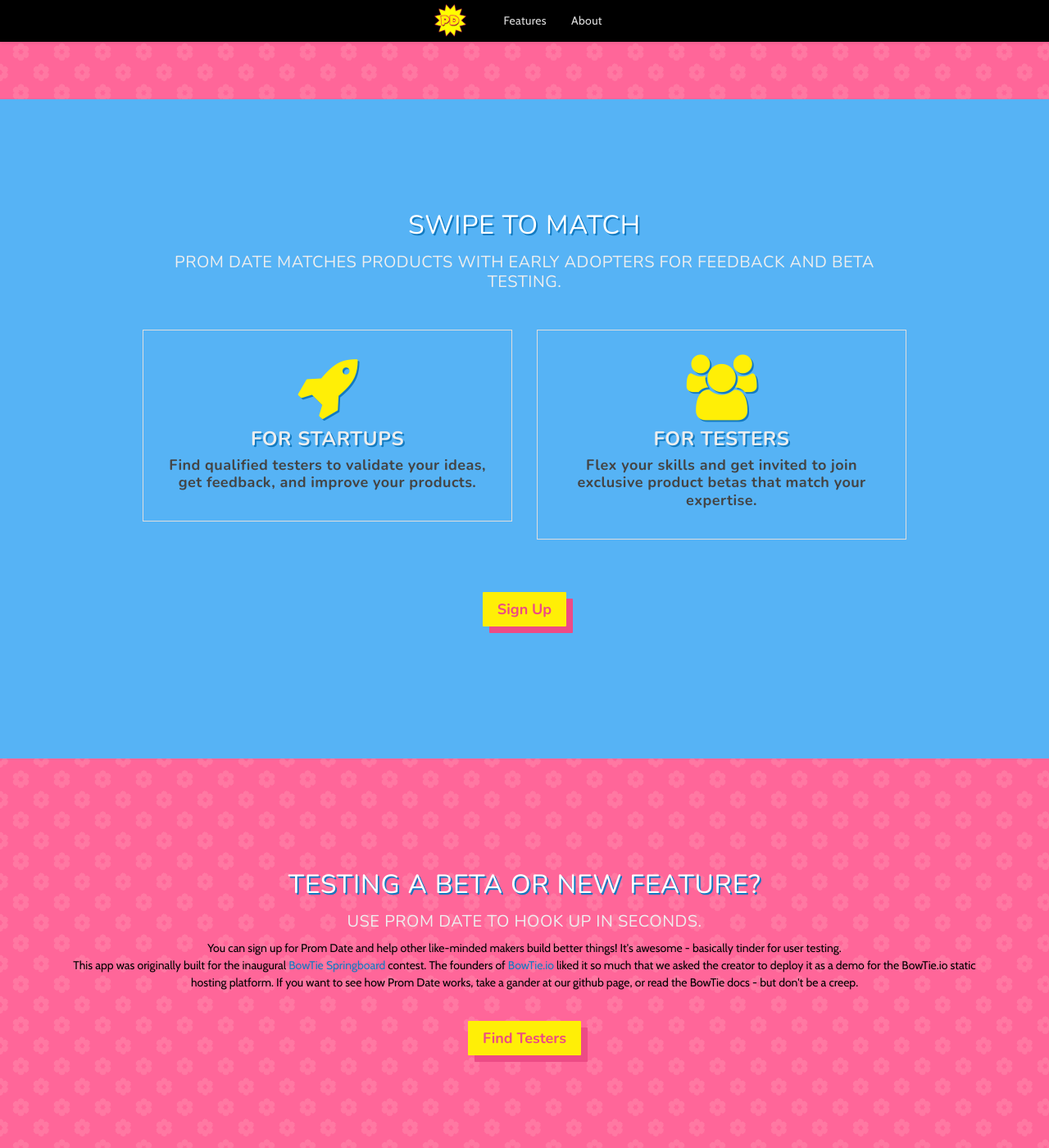
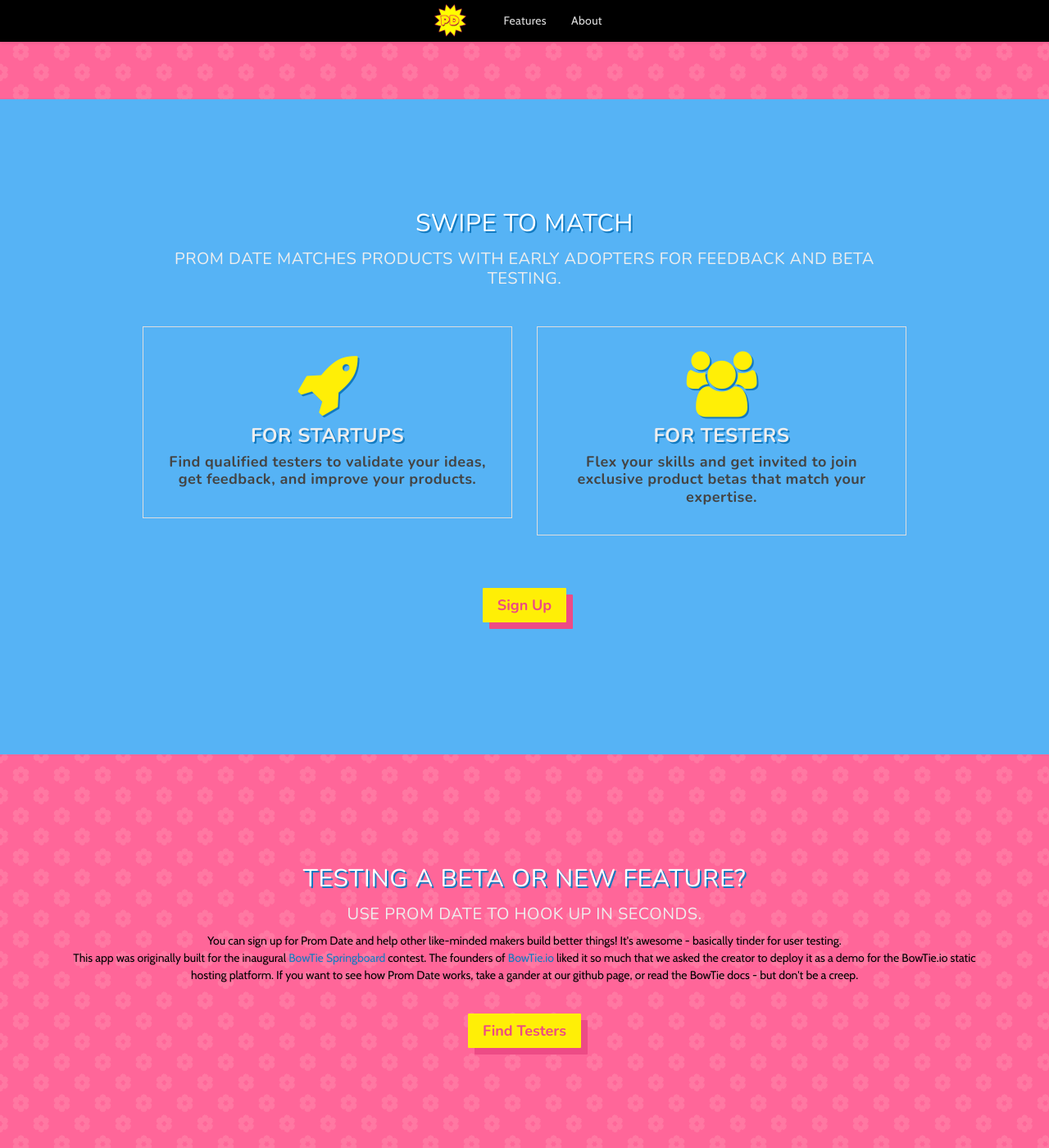
Before and after one commit to bowtie-io/promdate, a Jekyll site: the page built from index.html, in a window 1280 px wide and 1400 px high, scrolled down 212 px. Shown: the whole window at 82% size. Built offline with Jekyll 4.4.1, drawn with Linux system fonts in a browser that asks for light colours.

Commit message:
minor copy and style changes

```diff
--- a/_sass/theme.scss
+++ b/_sass/theme.scss
@@ -586,6 +586,9 @@
 	height:30px;
 }
 
+.page-title h1 {
+	margin: 0 auto;
+}
 /*/// Add .ir class to replace text with logo.png image ///*/
 
 .ir {
@@ -1288,7 +1291,7 @@
 }
 
 h1 {
-	font-size: 32px; color: #333;text-shadow: 2px 2px 0px #127ac1;
+	font-size: 30px; color: #333;text-shadow: 2px 2px 0px #127ac1;
 }
 h2 {
 	font-size: 26px;text-shadow: 2px 2px 0px #127ac1;
```
Also changed, not shown: matches.md (+2 -2 lines).
